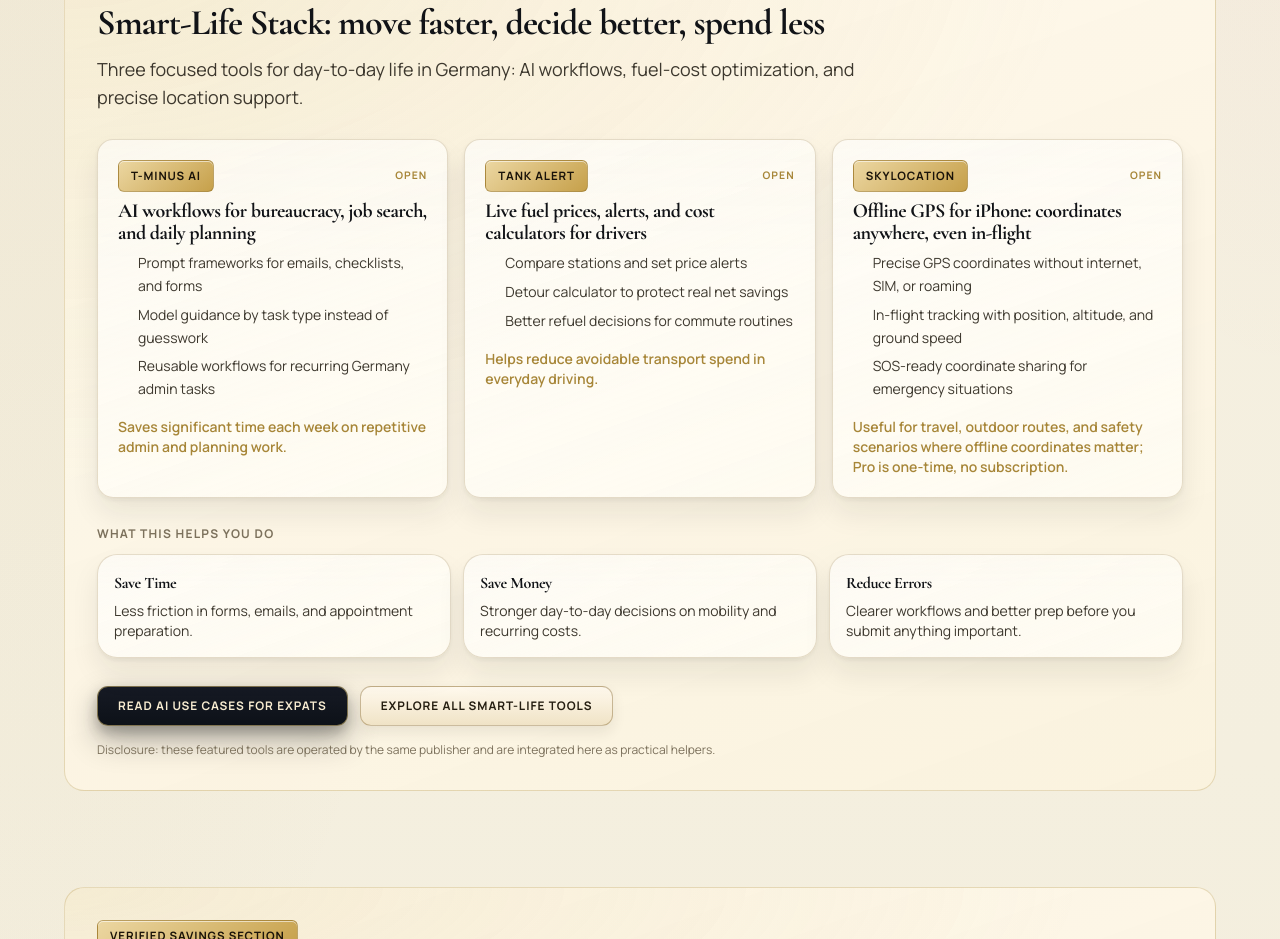
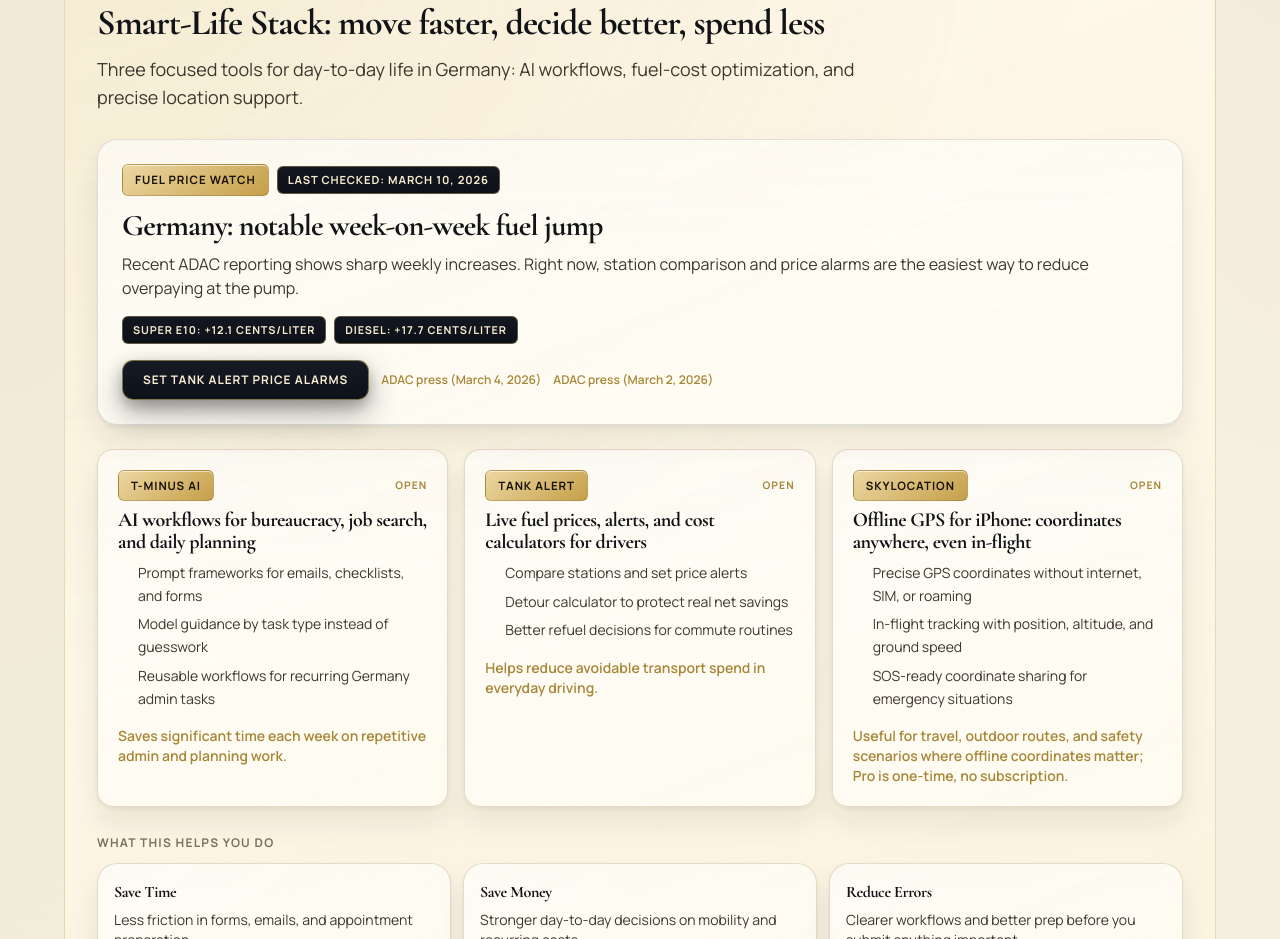
Before and after one commit to onekapisch/life-hacks-germany, a Next.js app: page /en in a window 1280 px wide. Shown: the part 1100-2039 px from the top of the page. Built offline with nearby package versions, Linux system fonts and the light colour scheme; no server answers.

Commit message:
Add homepage fuel price watch with ADAC sources and Tank Alert CTA

```diff
--- a/app/[lang]/page.tsx
+++ b/app/[lang]/page.tsx
@@ -63,6 +63,16 @@
   badge: string;
   title: string;
   intro: string;
+  fuelWatch: {
+    badge: string;
+    title: string;
+    body: string;
+    stats: string[];
+    lastChecked: string;
+    sourcePrimary: { label: string; href: string };
+    sourceSecondary: { label: string; href: string };
+    cta: string;
+  };
   tools: SmartLifeTool[];
   benefitsTitle: string;
   benefits: { title: string; body: string }[];
@@ -78,6 +88,23 @@
       title: "Smart-Life Stack: schneller handeln, sauberer entscheiden, Kosten senken",
       intro:
         "Drei fokussierte Tools, die den Deutschland-Alltag praktischer machen: KI-Workflows, Spritkosten-Optimierung und praezise Standorthilfe.",
+      fuelWatch: {
+        badge: "Spritpreis-Watch",
+        title: "Deutschland: deutlicher Preissprung in der letzten Erhebungswoche",
+        body:
+          "Laut ADAC-Update sind die Preise zuletzt spuerbar gestiegen. Gerade jetzt helfen Stationsvergleich und Preisalarme, damit du nicht zur teuersten Zeit tankst.",
+        stats: ["Super E10: +12,1 Cent/Liter", "Diesel: +17,7 Cent/Liter"],
+        lastChecked: "10. Maerz 2026",
+        sourcePrimary: {
+          label: "ADAC Presse (04.03.2026)",
+          href: "https://presse.adac.de/meldungen/adac-ev/verkehr/kraftstoffpreise-springen-stark-nach-oben.html",
+        },
+        sourceSecondary: {
+          label: "ADAC Presse (02.03.2026)",
+          href: "https://presse.adac.de/meldungen/adac-ev/verkehr/benzin-und-diesel-im-februar-teurer-als-im-vormonat.html",
+        },
+        cta: "Tank Alert Preisalarm setzen",
+      },
       tools: [
         {
           name: "T-Minus AI",
@@ -144,6 +171,23 @@
     title: "Smart-Life Stack: move faster, decide better, spend less",
     intro:
       "Three focused tools for day-to-day life in Germany: AI workflows, fuel-cost optimization, and precise location support.",
+    fuelWatch: {
+      badge: "Fuel Price Watch",
+      title: "Germany: notable week-on-week fuel jump",
+      body:
+        "Recent ADAC reporting shows sharp weekly increases. Right now, station comparison and price alarms are the easiest way to reduce overpaying at the pump.",
+      stats: ["Super E10: +12.1 cents/liter", "Diesel: +17.7 cents/liter"],
+      lastChecked: "March 10, 2026",
+      sourcePrimary: {
+        label: "ADAC press (March 4, 2026)",
+        href: "https://presse.adac.de/meldungen/adac-ev/verkehr/kraftstoffpreise-springen-stark-nach-oben.html",
+      },
+      sourceSecondary: {
+        label: "ADAC press (March 2, 2026)",
+        href: "https://presse.adac.de/meldungen/adac-ev/verkehr/benzin-und-diesel-im-februar-teurer-als-im-vormonat.html",
+      },
+      cta: "Set Tank Alert price alarms",
+    },
     tools: [
       {
         name: "T-Minus AI",
@@ -205,12 +249,17 @@
   };
 }
 
-function withSmartLifeUtm(url: string, lang: Lang, content: string): string {
+function withSmartLifeUtm(
+  url: string,
+  lang: Lang,
+  content: string,
+  campaign = "smart-life-featured"
+): string {
   try {
     const nextUrl = new URL(url);
     nextUrl.searchParams.set("utm_source", "lifehacksgermany.com");
     nextUrl.searchParams.set("utm_medium", "referral");
-    nextUrl.searchParams.set("utm_campaign", "smart-life-featured");
+    nextUrl.searchParams.set("utm_campaign", campaign);
     nextUrl.searchParams.set("utm_content", content);
     nextUrl.searchParams.set("utm_term", lang);
     return nextUrl.toString();
@@ -356,6 +405,55 @@
                 {smartLife.title}
               </h2>
               <p className="text-ink-2 text-lg max-w-3xl m-0">{smartLife.intro}</p>
+            </div>
+
+            <div className="content-shell !p-5 md:!p-6 mb-6 border border-[rgba(15,23,42,0.12)]">
+              <div className="flex flex-wrap items-center gap-2 mb-3">
+                <span className="badge">{smartLife.fuelWatch.badge}</span>
+                <span className="badge-solid text-[0.7rem]">
+                  {l === "en" ? "Last checked" : "Zuletzt geprueft"}: {smartLife.fuelWatch.lastChecked}
+                </span>
+              </div>
+              <h3 className="text-2xl md:text-3xl font-black tracking-tight mt-0 mb-2">
+                {smartLife.fuelWatch.title}
+              </h3>
+              <p className="text-sm md:text-base text-ink-2 mt-0 mb-4">{smartLife.fuelWatch.body}</p>
+              <div className="flex flex-wrap gap-2 mb-4">
+                {smartLife.fuelWatch.stats.map((stat) => (
+                  <span key={stat} className="badge-solid">{stat}</span>
+                ))}
+              </div>
+              <div className="flex flex-wrap items-center gap-3">
+                <TrackedExternalLink
+                  href={withSmartLifeUtm(
+                    "https://www.tankalert.de",
+                    l,
+                    "fuel-watch-cta",
+                    "fuel-price-watch"
+                  )}
+                  lang={l}
+                  context="app_official"
+                  className="btn btn-primary"
+                >
+                  {smartLife.fuelWatch.cta}
+                </TrackedExternalLink>
+                <TrackedExternalLink
+                  href={smartLife.fuelWatch.sourcePrimary.href}
+                  lang={l}
+                  context="app_official"
+                  className="text-xs font-semibold text-accent-2 hover:underline"
+                >
+                  {smartLife.fuelWatch.sourcePrimary.label}
+                </TrackedExternalLink>
+                <TrackedExternalLink
+                  href={smartLife.fuelWatch.sourceSecondary.href}
+                  lang={l}
+                  context="app_official"
+                  className="text-xs font-semibold text-accent-2 hover:underline"
+                >
+                  {smartLife.fuelWatch.sourceSecondary.label}
+                </TrackedExternalLink>
+              </div>
             </div>
 
             <div className="grid grid-cols-1 md:grid-cols-3 gap-4">
```
